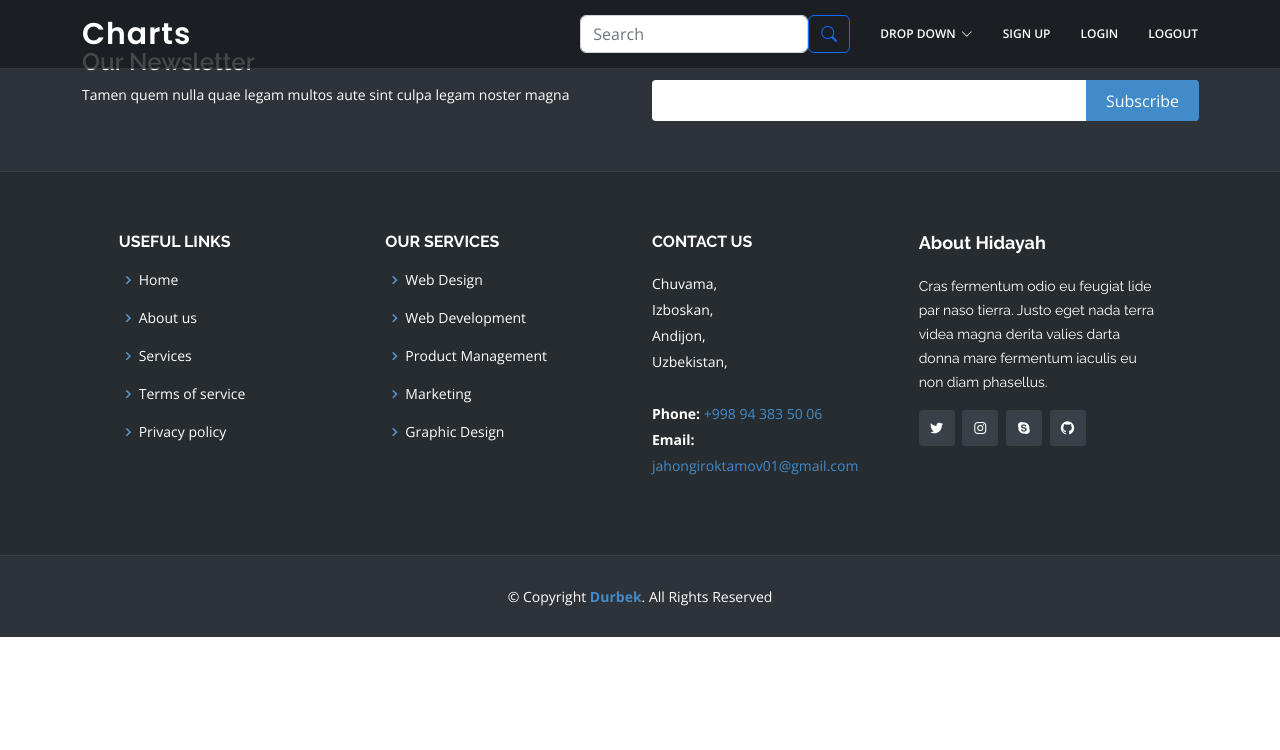
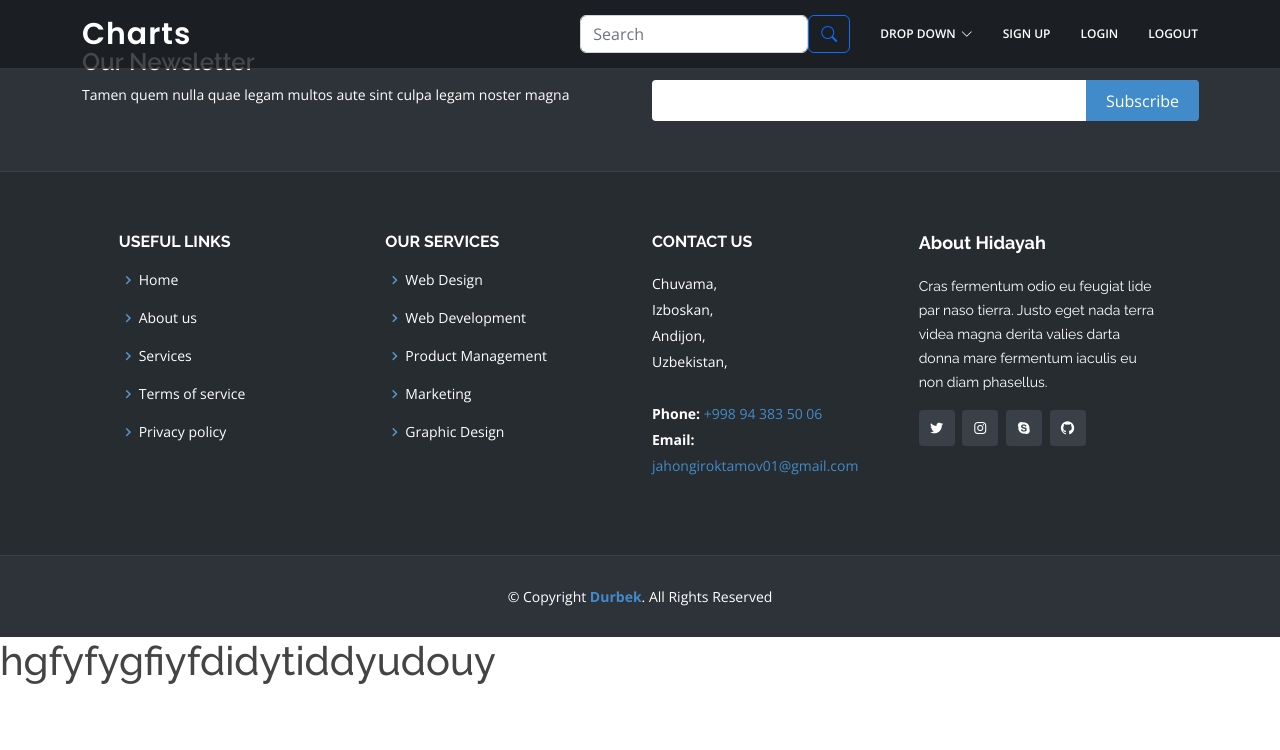
Before and after one commit to durbek11/Charts, a Django app: page / in a window 1280 px wide. Shown: the top 750 px of the page. Run offline with Django 4.2, Linux system fonts and the light colour scheme; some libraries are stand-ins or nearby versions.

```diff
--- a/amCharts/templates/Layouts/base.html
+++ b/amCharts/templates/Layouts/base.html
@@ -33,7 +33,7 @@
     {% endblock content %}
     {% include 'includes/footer.html' %}
 
-
+    <h1>hgfyfygfiyfdidytiddyudouy</h1>
     <script src="{% static 'assets/vendor/purecounter/purecounter_vanilla.js' %}"></script>
     <script src="{% static 'assets/vendor/bootstrap/js/bootstrap.bundle.min.js' %}"></script>
     <script src="{% static 'assets/vendor/glightbox/js/glightbox.min.js' %}"></script>
```
